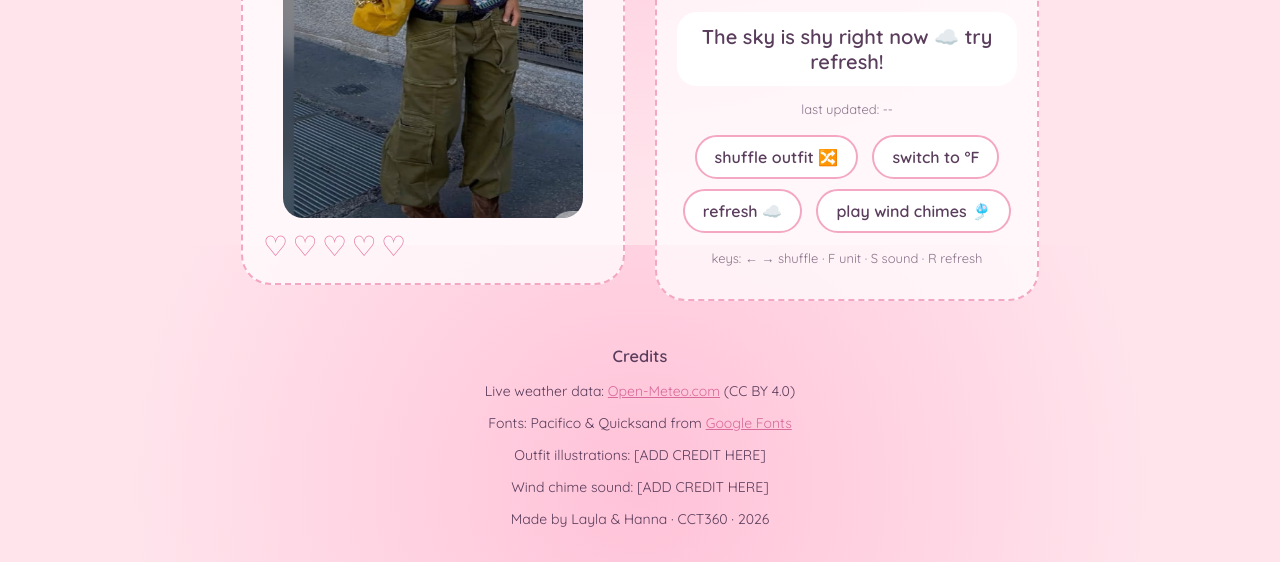
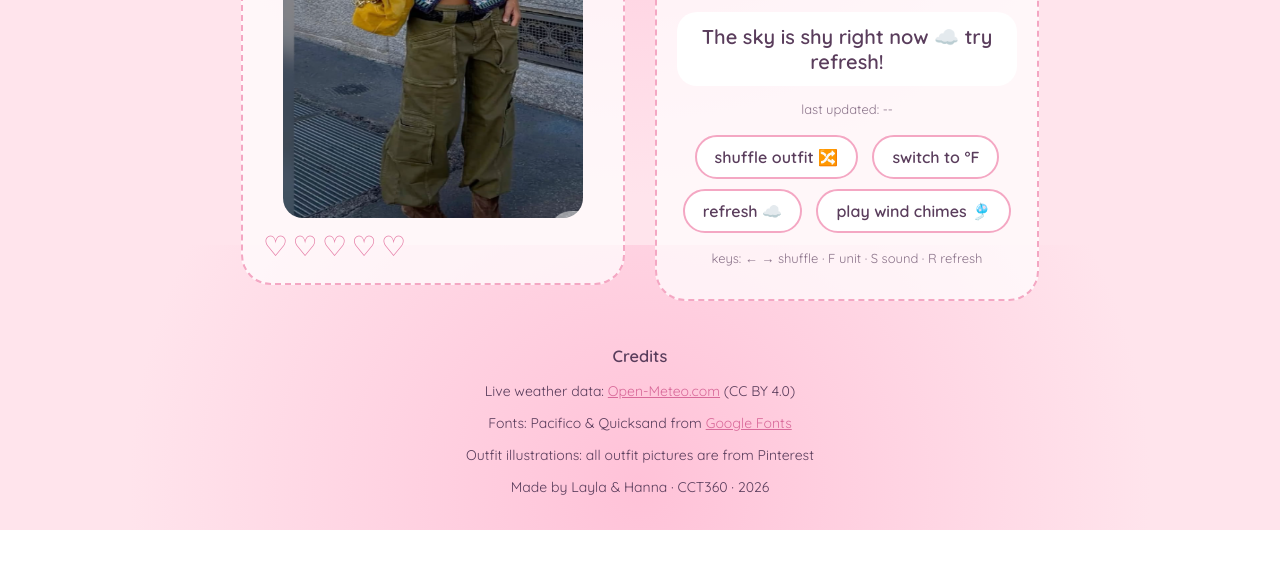
Before and after one commit to laylajazairy24/what-should-i-wear, a plain HTML site: page index.html in a window 1280 px wide. Shown: the part 555-1117 px from the top of the page. After the commit the page ends 1085 px from the top, so only its background shows below. Drawn offline with Linux system fonts and the light colour scheme; no server answers.

Commit message:
Add credits for outfit illustrations in footer

```diff
--- a/index.html
+++ b/index.html
@@ -81,8 +81,7 @@
     <h3>Credits</h3>
     <p>Live weather data: <a href="https://open-meteo.com/" target="_blank">Open-Meteo.com</a> (CC BY 4.0)</p>
     <p>Fonts: Pacifico &amp; Quicksand from <a href="https://fonts.google.com/" target="_blank">Google Fonts</a></p>
-    <p>Outfit illustrations: [ADD CREDIT HERE]</p>
-    <p>Wind chime sound: [ADD CREDIT HERE]</p>
+    <p>Outfit illustrations: all outfit pictures are from Pinterest</p>
     <p>Made by Layla &amp; Hanna · CCT360 · 2026</p>
   </footer>
 
```
